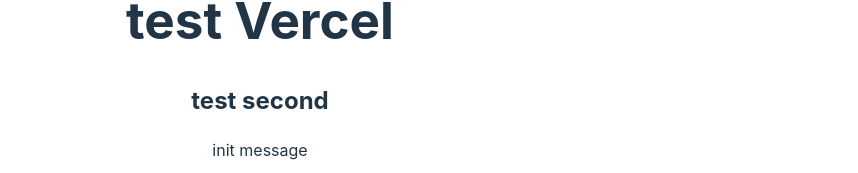
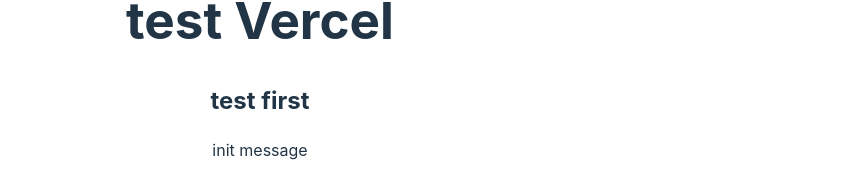
Before and after one commit to Lzumikonata/vite-vue, a Vue app: page / in a window 1280 px wide. Shown: the part 165-338 px from the top of the page, without its empty margins (380-1238 px from the left). Built offline with nearby package versions, Linux system fonts and the light colour scheme.

Commit message:
update(home.vue): test

```diff
--- a/src/pages/home.vue
+++ b/src/pages/home.vue
@@ -1,7 +1,7 @@
 <template>
   <h1>This is Home Page</h1>
   <h1>test Vercel</h1>
-  <h2>test second</h2>
+  <h2>test first</h2>
 </template>
 
 <script setup>
```
